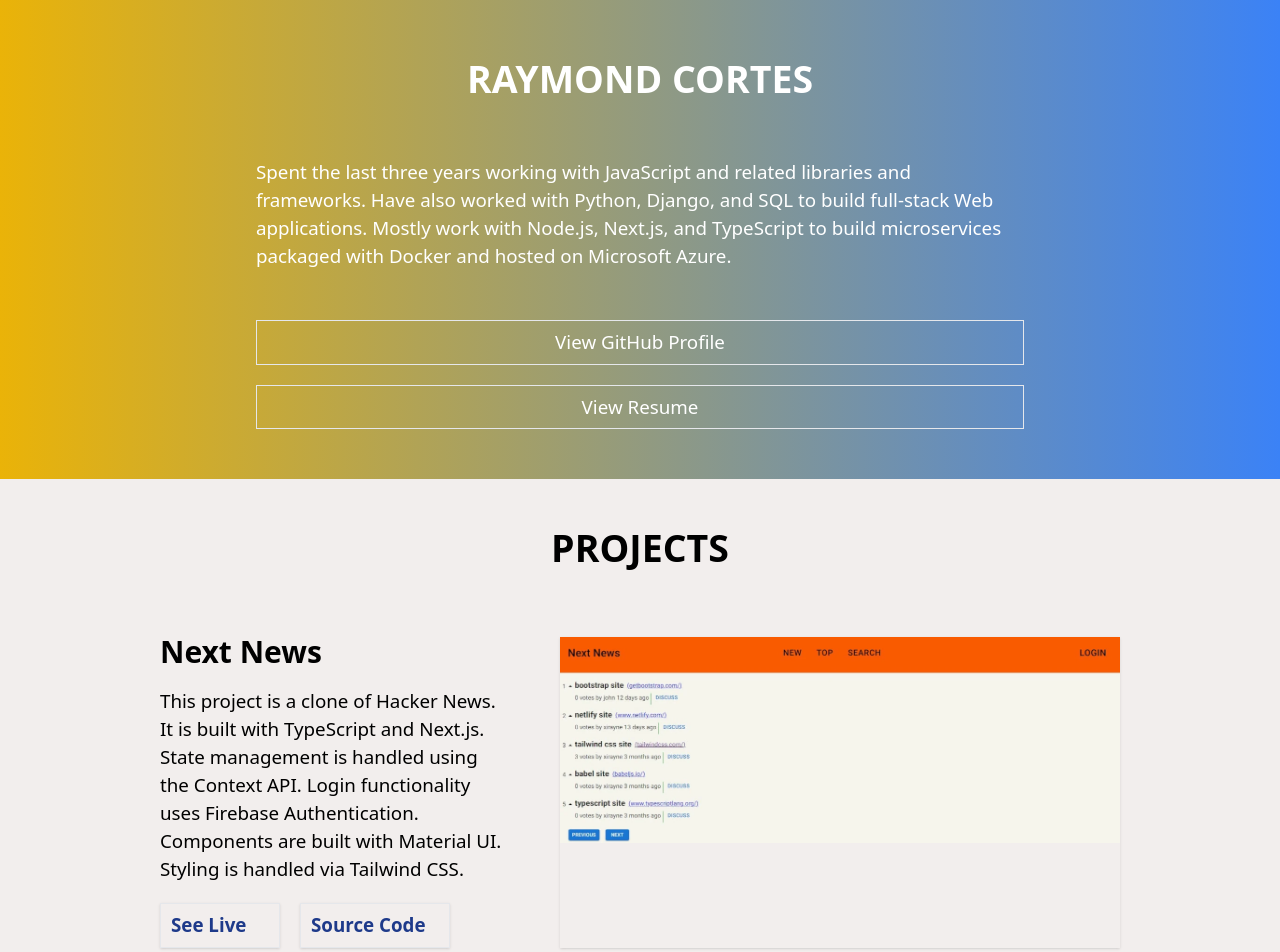
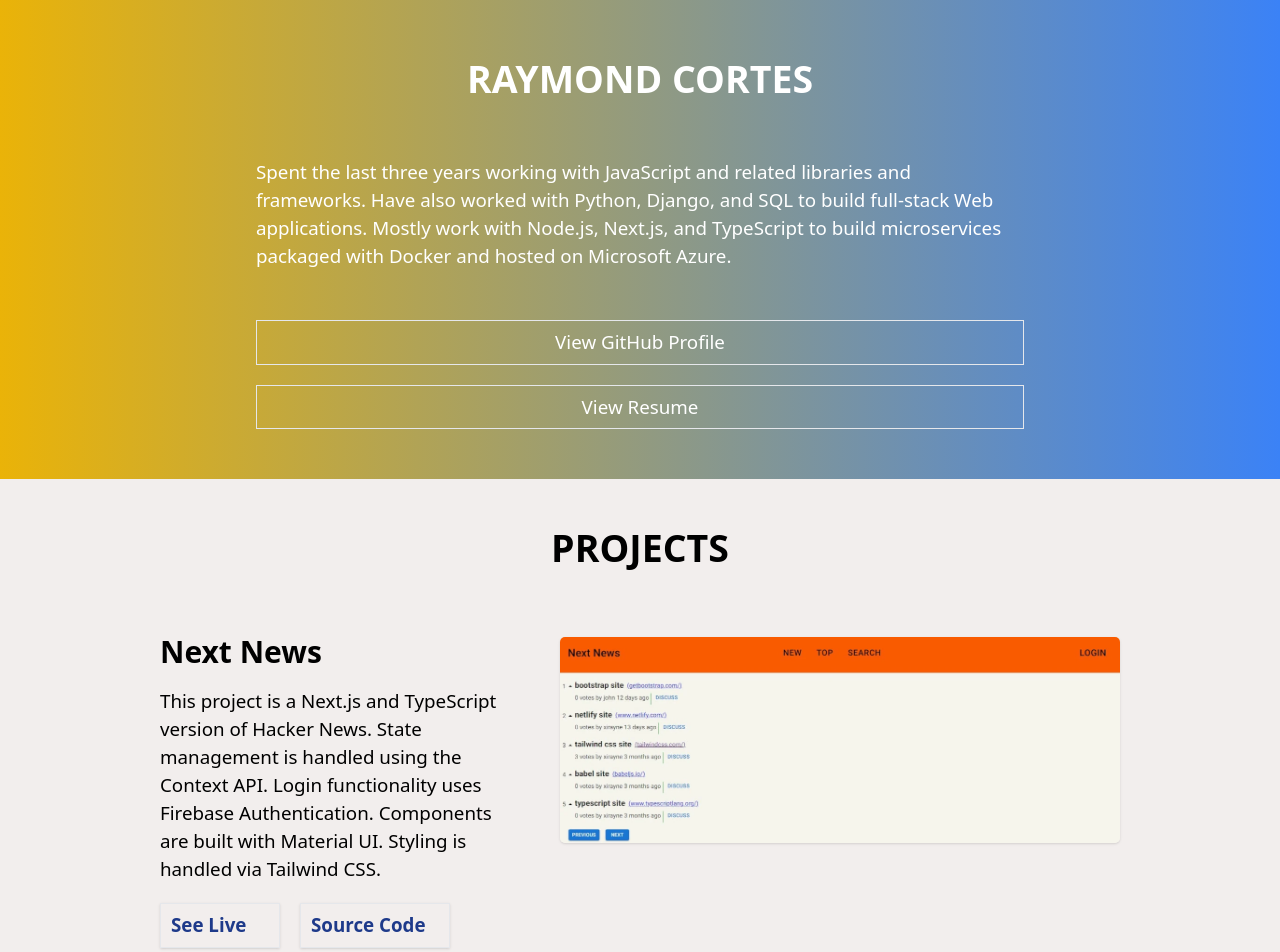
Before and after one commit to xiraynedev/portfolio-v2, a React app: page / in a window 1280 px wide. Shown: the top 952 px of the page. Built offline with nearby package versions, Linux system fonts and the light colour scheme.

Commit message:
update project screenshot and refactor code

```diff
--- a/src/components/NextNews/NextNews.tsx
+++ b/src/components/NextNews/NextNews.tsx
@@ -7,7 +7,7 @@ const nextNewsMedium = require('../../assets/next-news-medium.webp');
 export const NextNews: FC = () => {
   const nextNewsProps = {
     title: 'Next News',
-    text: `This project is a clone of Hacker News. It is built with TypeScript and Next.js. State management is handled using the Context API. Login functionality uses Firebase Authentication. Components are built with Material UI. Styling is handled via Tailwind CSS.`,
+    text: `This project is a Next.js and TypeScript version of Hacker News. State management is handled using the Context API. Login functionality uses Firebase Authentication. Components are built with Material UI. Styling is handled via Tailwind CSS.`,
     liveAnchorHref: 'https://next-news-project.vercel.app/new/1',
     sourceAnchorHref: 'https://github.com/xiraynedev/next-news/tree/main',
     imageFull: nextNewsLarge,
--- a/src/components/ProjectComponent/ProjectComponent.tsx
+++ b/src/components/ProjectComponent/ProjectComponent.tsx
@@ -56,12 +56,16 @@ export const ProjectComponent: FC<ProjectProps> = ({ packageProps }) => {
           )}
         </div>
       </article>
-      <article className='my-8 shrink-0 w-full md:w-7/12 shadow border-0'>
+      <article className='my-8 shrink-0 w-full h-full md:w-7/12 shadow border-0 rounded-lg'>
         <div className='w-full'>
           <a href={liveAnchorHref}>
             <picture>
               <source srcSet={imageFull} media='(min-width:800px)' />
-              <img src={imageMedium} alt='React package search project.' />
+              <img
+                src={imageMedium}
+                alt='project screenshot'
+                className='rounded-lg'
+              />
             </picture>
           </a>
         </div>
```
Also changed, not shown: project-screenshot.webp.
